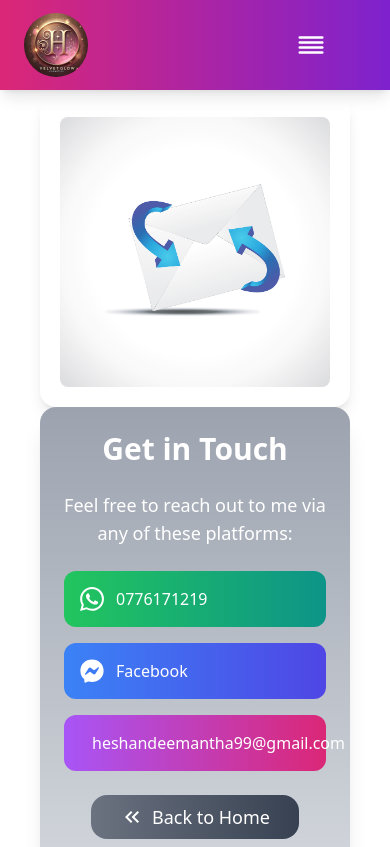
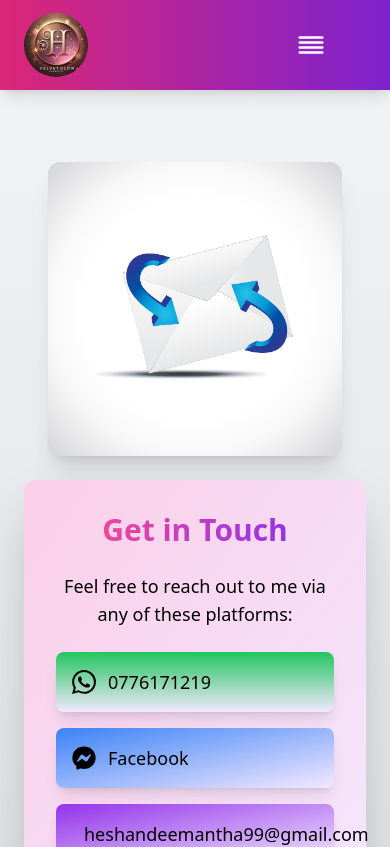
Before and after one commit to SKPHDeemantha/E-platformFrontend, a React (Vite) app: page /contactus in a window 390 px wide. Shown: the top 847 px of the page. Built offline with nearby package versions, Linux system fonts and the light colour scheme.

Commit message:
Refactor Header and ContactMe components; improve layout, styling, and responsiveness

```diff
--- a/src/components/Header.jsx
+++ b/src/components/Header.jsx
@@ -1,15 +1,13 @@
 import { Link } from "react-router-dom";
 import { GiShoppingCart } from "react-icons/gi";
 import { FiAlignJustify } from "react-icons/fi";
-import { useState } from "react";
 import NavSlider from "./NavSlider";
 import { motion } from "framer-motion";
 
-export default function Header() {
-  const [isSliderOpen, setIsSliderOpen] = useState(false);
-
+export default function Header({ isSliderOpen, setIsSliderOpen }) {
   return (
     <>
+      {/* Slider Component */}
       {isSliderOpen && <NavSlider closeSlider={() => setIsSliderOpen(false)} />}
 
       <motion.header
--- a/src/pages/Home/contactus.jsx
+++ b/src/pages/Home/contactus.jsx
@@ -10,65 +10,69 @@
 
 export default function ContactMe() {
   return (
-    <div className="w-full h-screen">
-
+    <div className="w-full min-h-screen flex flex-col bg-gradient-to-b from-gray-100 to-gray-300">
+      {/* Header */}
       <Header />
 
+      {/* Contact Section */}
+      <div className="flex flex-col lg:flex-row items-center justify-center w-full flex-grow py-12 px-6">
 
-      <div className="flex flex-col lg:flex-row bg-{#f1f1f1} to-slate-50 shadow-2xl w-full h-[calc(100vh-4rem)] items-center justify-center p-10">
-
-        <div className="w-full lg:w-[45%] h-[500px] p-5 flex justify-center items-center rounded-2xl shadow-lg">
+        {/* Contact Image */}
+        <div className="w-full lg:w-1/2 flex justify-center items-center p-6">
           <img
             src="/Contact.jpg"
             alt="Contact"
-            className="w-full h-full object-cover rounded-lg animate-pulse"
+            className="w-full max-w-lg h-auto rounded-xl shadow-xl transition-transform hover:scale-105"
           />
         </div>
 
-        {/* Contact Details Section */}
-        <div className="w-full lg:w-[45%] h-[500px] p-6 shadow-xl flex flex-col justify-center items-center space-y-6 rounded-2xl bg-gradient-to-b from-gray-400 to-gray-300">
-          <h2 className="text-3xl font-semibold text-white">Get in Touch</h2>
-          <p className="text-white text-lg text-center mb-6">
+        {/* Contact Details */}
+        <div className="w-full lg:w-1/2 flex flex-col items-center bg-gradient-to-br from-pink-200 to-purple-100 text-black p-8 rounded-xl shadow-2xl space-y-6">
+          <h2 className="text-3xl font-bold text-transparent bg-clip-text bg-gradient-to-r from-pink-500 to-purple-600">Get in Touch</h2>
+          <p className="text-lg text-center">
             Feel free to reach out to me via any of these platforms:
           </p>
 
           {/* Contact Links */}
-          <div className="flex flex-col space-y-4 w-full">
-            {/* WhatsApp Link */}
-            <Link
-              to="https://wa.me/0776171219"
+          <div className="w-full flex flex-col space-y-4">
+
+            {/* WhatsApp */}
+            <a
+              href="https://wa.me/0776171219"
               target="_blank"
-              className="flex items-center p-4 bg-gradient-to-r from-green-500 to-teal-600 text-white rounded-xl hover:scale-105 transition-transform"
+              rel="noopener noreferrer"
+              className="flex items-center p-4 bg-gradient-to-b from-green-500 to-purple-100 rounded-lg hover:scale-105 transition-transform shadow-lg"
             >
               <SiWhatsapp className="mr-3 text-2xl" />
-              0776171219
-            </Link>
+              <span className="text-lg">0776171219</span>
+            </a>
 
-            {/* Facebook Messenger Link */}
-            <Link
-              to={facebook}
+            {/* Facebook Messenger */}
+            <a
+              href={facebook}
               target="_blank"
-              className="flex items-center p-4 bg-gradient-to-r from-blue-500 to-indigo-600 text-white rounded-xl hover:scale-105 transition-transform"
+              rel="noopener noreferrer"
+              className="flex items-center p-4 bg-gradient-to-br from-blue-500 to-purple-100 rounded-lg hover:scale-105 transition-transform shadow-lg"
             >
               <FaFacebookMessenger className="mr-3 text-2xl" />
-              Facebook
-            </Link>
+              <span className="text-lg">Facebook</span>
+            </a>
 
-            {/* Email Link */}
-            <Link
-              to="mailto:heshandeemantha99@gmail.com"
+            {/* Email */}
+            <a
+              href="mailto:heshandeemantha99@gmail.com"
               target="_blank"
-              className="flex items-center p-4 bg-gradient-to-r from-purple-500 to-pink-600 text-white rounded-xl hover:scale-105 transition-transform"
+              rel="noopener noreferrer"
+              className="flex items-center p-4 bg-gradient-to-br from-purple-600 to-purple-100 rounded-lg hover:scale-105 transition-transform shadow-lg"
             >
               <IoIosMailUnread className="mr-3 text-2xl" />
-              heshandeemantha99@gmail.com
-            </Link>
+              <span className="text-lg">heshandeemantha99@gmail.com</span>
+            </a>
           </div>
 
           {/* Back to Home Button */}
-          <div className="flex flex-grow items-center justify-center space-x-4 mt-6">
           <Link to="/" className="w-52">
-              <button className="px-2 py-2 bg-gradient-to-r from-gray-500 to-gray-700 text-white w-full rounded-2xl hover:scale-105 transition-transform flex items-center justify-center space-x-2">
+            <button className="flex items-center justify-center space-x-2 px-4 py-3 bg-gray-800 text-white rounded-xl hover:scale-105 transition-transform shadow-lg">
               <MdKeyboardDoubleArrowLeft className="text-2xl" />
               <span className="text-lg">Back to Home</span>
             </button>
@@ -76,11 +80,12 @@
         </div>
       </div>
 
-      </div>
-       <Footer/>
+      {/* Footer */}
+      <Footer />
     </div>
   );
 }
+
 
 {/* <div className="flex flex-col space-y-4 w-full">
           <Link className="flex items-center p-4 bg-teal-500 text-white rounded-xl hover:bg-teal-600 transition duration-300">
--- a/src/pages/Homepage.jsx
+++ b/src/pages/Homepage.jsx
@@ -1,3 +1,4 @@
+import { useState } from "react";
 import { Link, Route, Routes } from "react-router-dom";
 import { motion } from "framer-motion";
 import Header from "../components/Header";
@@ -8,7 +9,6 @@
 import Orders from "./Home/Orders";
 import ProductNotFound from "./Home/ProductNotFound";
 import Footer from "../components/Footer";
-import { useState } from "react";
 
 function ScrollToTop() {
   return (
@@ -22,11 +22,15 @@
 }
 
 export default function HomePage() {
+  // State to track if slider is open
+  const [isSliderOpen, setIsSliderOpen] = useState(false);
+
   return (
     <div className="relative w-full h-screen flex flex-col">
-      <Header className="fixed top-0 left-0 w-full bg-white shadow-md z-50" />
+      {/* Pass state updater to Header */}
+      <Header isSliderOpen={isSliderOpen} setIsSliderOpen={setIsSliderOpen} />
 
-      <div className=" h-[calc(100vh-80px)] overflow-y-auto bg-slate-100">
+      <div className="h-[calc(100vh-80px)] overflow-y-auto bg-slate-100">
         <div className="relative w-full h-[100vh]">
           <img
             src="/Homebackdrop.jpg"
@@ -35,6 +39,8 @@
           />
           <div className="absolute inset-0 bg-black/20"></div>
 
+          {/* Hide when slider is open */}
+          {!isSliderOpen && (
             <div className="relative z-10 flex flex-col items-center justify-center h-full text-white text-center px-6">
               <motion.h1
                 initial={{ opacity: 0, y: -30 }}
@@ -73,44 +79,10 @@
                 </Link>
               </div>
             </div>
-        </div>
-        <div className="relative w-full  mt-7">
-          {/* <motion.div
-        initial={{ x: 0 }}
-        animate={{ x: "-100%" }}
-        transition={{
-          repeat: Infinity,
-          repeatType: "loop",
-          duration: 30,
-          ease: "linear",
-        }}
-        className="flex w-[500%] space-x-4"
-      >
-
-           {[...Array(2)].map((_, i) => (
-          <div key={i} className="flex space-x-4">
-            <img src="/home.jpg" className="w-40 h-60 mx-2 rounded-lg shadow-lg" />
-            <img src="/Loginpage.jpg" className="w-40 h-60 mx-2 rounded-lg shadow-lg" />
-            <img src="/EditPage.jpg" className="w-40 h-60 mx-2 rounded-lg shadow-lg" />
-            <img src="/home.jpg" className="w-56 h-60 mx-2 rounded-lg shadow-lg" />
-            <img src="/home.jpg" className="w-56 h-60 mx-2 rounded-lg shadow-lg" />
-            <img src="/home.jpg" className="w-56 h-60 mx-2 rounded-lg shadow-lg" />
-            <img src="/home.jpg" className="w-56 h-60 mx-2 rounded-lg shadow-lg" />
-            <img src="/home.jpg" className="w-56 h-60 mx-2 rounded-lg shadow-lg" />
-            <img src="/home.jpg" className="w-56 h-60 mx-2 rounded-lg shadow-lg" />
-            <img src="/home.jpg" className="w-56 h-60 mx-2 rounded-lg shadow-lg" />
-            <img src="/home.jpg" className="w-56 h-60 mx-2 rounded-lg shadow-lg" />
-            <img src="/home.jpg" className="w-56 h-60 mx-2 rounded-lg shadow-lg" />
-          </div>
-        ))}
-
-
-
-
-      </motion.div> */}
+          )}
         </div>
 
-        {/*  Routes Section */}
+        {/* Routes Section */}
         <div className="w-full flex-grow flex items-center justify-center p-4">
           <Routes>
             <Route
```
Lines whose indentation alone changed are shown as unchanged.
